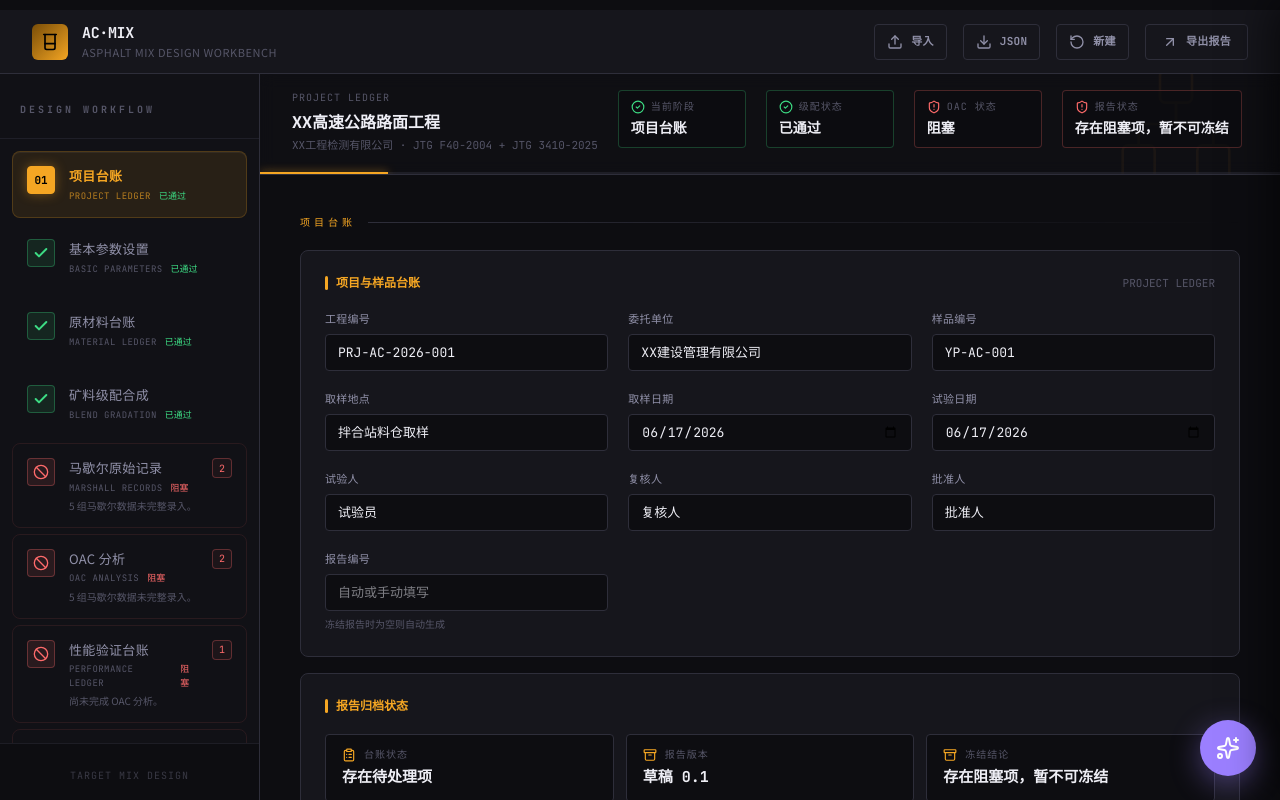
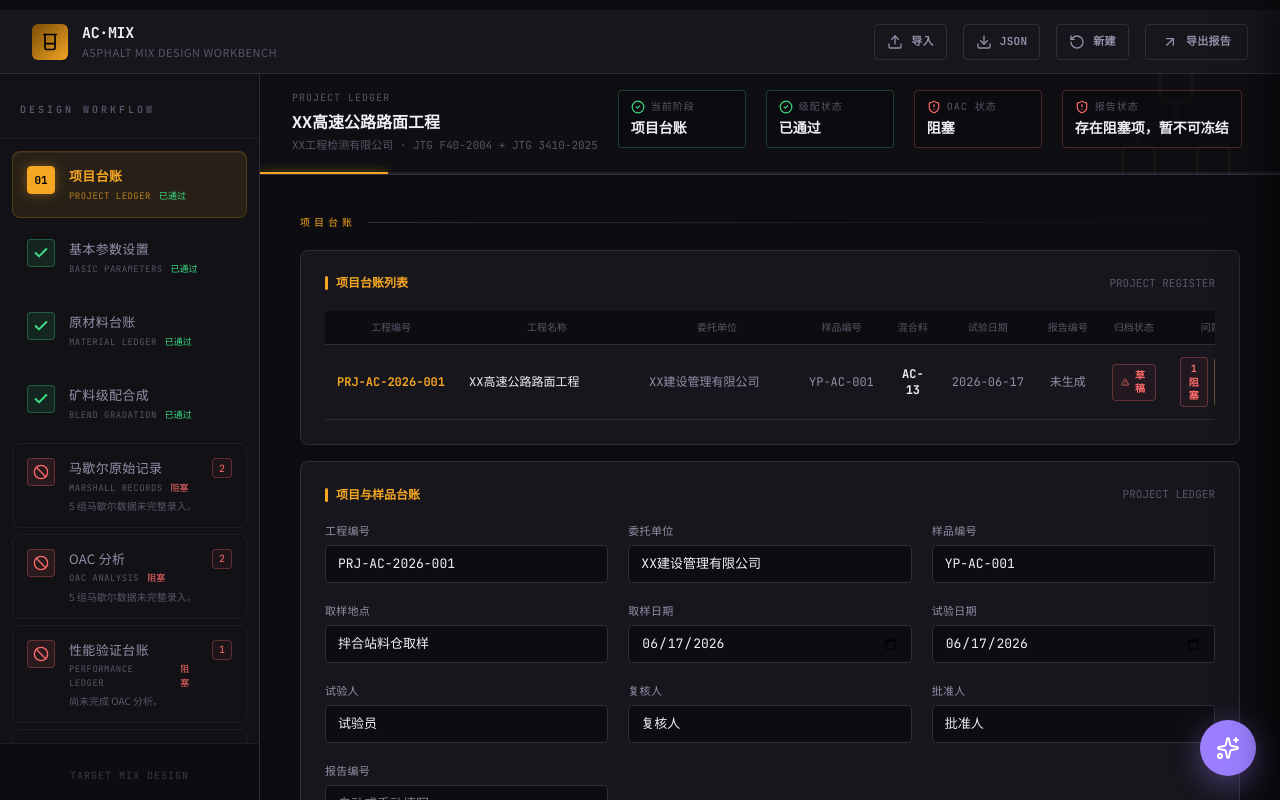
Before and after one commit to BruceLee1024/asphalt-mix-design-workbench, a React (Vite) app: page / in a window 1280 px wide. Built offline with nearby package versions, Linux system fonts and the light colour scheme.

Commit message:
Add project ledger status table

```diff
--- a/src/components/steps/ProjectLedgerStep.tsx
+++ b/src/components/steps/ProjectLedgerStep.tsx
@@ -1,14 +1,51 @@
 import React from 'react';
-import { Archive, ClipboardList } from 'lucide-react';
+import { AlertTriangle, Archive, CheckCircle2, ClipboardList } from 'lucide-react';
 import { Button, Card, FormGroup, InfoBox, Input, SLabel } from '../ui';
 import { useMixDesign } from '../../store/MixDesignContext';
+import { cn } from '../../lib/utils';
 
 export function ProjectLedgerStep() {
-  const { projectLedger, updateProjectLedger, reportVersion, projectReadiness, markStepDone, setStep } = useMixDesign();
+  const { basicInfo, projectLedger, updateProjectLedger, reportVersion, projectReadiness, reviewIssues, markStepDone, setStep } = useMixDesign();
+  const blockingCount = reviewIssues.filter(issue => issue.level === 'blocking').length;
+  const warningCount = reviewIssues.filter(issue => issue.level === 'warning').length;
 
   return (
     <div className="animate-in fade-in slide-in-from-bottom-2 duration-300">
       <SLabel>项目台账</SLabel>
+
+      <Card
+        title="项目台账列表"
+        headerRight={<span className="font-mono text-[11px] text-text3">PROJECT REGISTER</span>}
+      >
+        <div className="overflow-x-auto">
+          <table className="w-full border-collapse font-mono text-xs">
+            <thead>
+              <tr>
+                {['工程编号', '工程名称', '委托单位', '样品编号', '混合料', '试验日期', '报告编号', '归档状态', '问题'].map(h => (
+                  <th key={h} className="bg-app-bg text-text3 text-[10px] py-2.5 px-3 text-center border-b border-border font-normal whitespace-nowrap">{h}</th>
+                ))}
+              </tr>
+            </thead>
+            <tbody>
+              <tr className="hover:bg-[rgba(245,166,35,0.025)]">
+                <td className="py-3 px-3 text-center border-b border-border2/60 text-amber font-bold whitespace-nowrap">{projectLedger.projectCode || '未登记'}</td>
+                <td className="py-3 px-3 border-b border-border2/60 text-text1 min-w-[180px]">{basicInfo.projName || '未命名项目'}</td>
+                <td className="py-3 px-3 border-b border-border2/60 text-text2 min-w-[160px]">{projectLedger.clientUnit || '-'}</td>
+                <td className="py-3 px-3 text-center border-b border-border2/60 text-text2 whitespace-nowrap">{projectLedger.sampleCode || '-'}</td>
+                <td className="py-3 px-3 text-center border-b border-border2/60 text-text1 font-bold">{basicInfo.mixType}</td>
+                <td className="py-3 px-3 text-center border-b border-border2/60 text-text2 whitespace-nowrap">{projectLedger.testDate || '-'}</td>
+                <td className="py-3 px-3 text-center border-b border-border2/60 text-text2 whitespace-nowrap">{projectLedger.reportCode || '未生成'}</td>
+                <td className="py-3 px-3 text-center border-b border-border2/60">
+                  <StatusBadge status={reportVersion.status === 'frozen' ? 'passed' : projectReadiness.canFreeze ? 'warning' : 'blocked'} label={reportVersion.status === 'frozen' ? `已冻结 ${reportVersion.version}` : projectReadiness.canFreeze ? '可冻结' : '草稿'} />
+                </td>
+                <td className="py-3 px-3 text-center border-b border-border2/60">
+                  <IssueBadge blocking={blockingCount} warning={warningCount} />
+                </td>
+              </tr>
+            </tbody>
+          </table>
+        </div>
+      </Card>
 
       <Card
         title="项目与样品台账"
@@ -77,3 +114,28 @@ function LedgerStat({ icon: Icon, label, value }: { icon: React.ComponentType<{
     </div>
   );
 }
+
+function StatusBadge({ status, label }: { status: 'passed' | 'warning' | 'blocked'; label: string }) {
+  const Icon = status === 'passed' ? CheckCircle2 : AlertTriangle;
+  return (
+    <span className={cn(
+      "inline-flex items-center gap-1 rounded-sm border px-2 py-1 text-[10px] font-mono font-bold",
+      status === 'passed' && "border-green/30 bg-green/5 text-green",
+      status === 'warning' && "border-yellow/30 bg-yellow/5 text-yellow",
+      status === 'blocked' && "border-red/30 bg-red/5 text-red"
+    )}>
+      <Icon className="w-3 h-3" />
+      {label}
+    </span>
+  );
+}
+
+function IssueBadge({ blocking, warning }: { blocking: number; warning: number }) {
+  if (!blocking && !warning) return <span className="text-green font-bold">0</span>;
+  return (
+    <span className="inline-flex items-center gap-1.5">
+      {blocking ? <span className="rounded-sm border border-red/30 bg-red/5 px-2 py-1 text-[10px] text-red font-bold">{blocking} 阻塞</span> : null}
+      {warning ? <span className="rounded-sm border border-yellow/30 bg-yellow/5 px-2 py-1 text-[10px] text-yellow font-bold">{warning} 警告</span> : null}
+    </span>
+  );
+}
```
